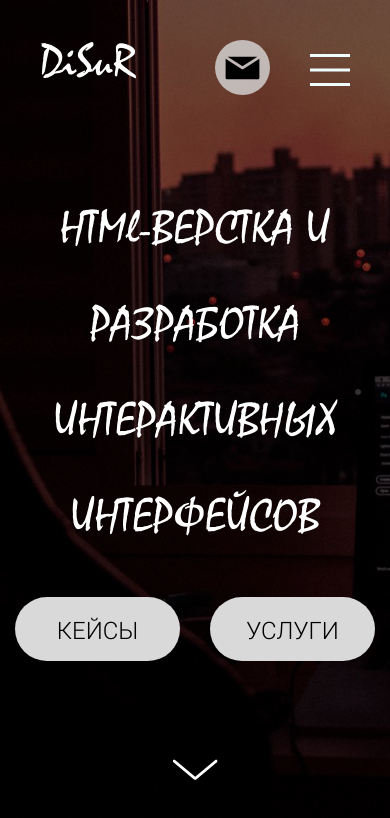
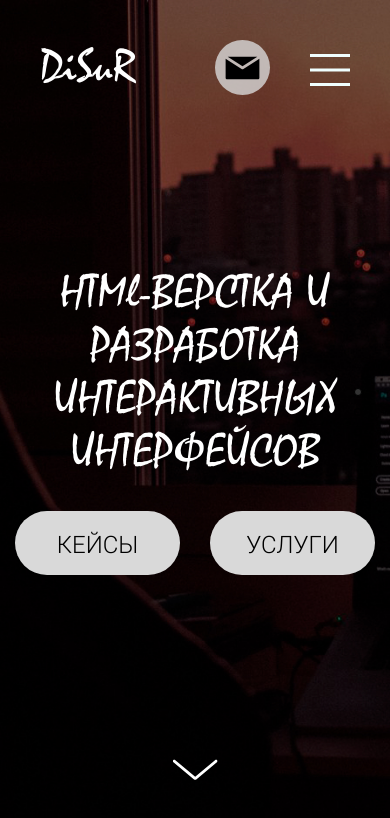
Before and after one commit to DisurIE/Disur, a plain HTML site: page index.html in a window 390 px wide. Drawn offline with nearby package versions, Linux system fonts and the light colour scheme.

Commit message:
Add files via upload

```diff
--- a/css/style.css
+++ b/css/style.css
@@ -255,6 +255,12 @@ table {
   }
 }
 
+@media (max-width: 491.98px) {
+  .header__logo {
+    padding-top: 5px;
+  }
+}
+
 .menu {
   position: fixed;
   right: -360px;
@@ -402,7 +408,7 @@ table {
   display: block;
   font-weight: 400;
   font-size: 96px;
-  line-height: 96px;
+  line-height: 1.1;
   text-align: center;
   color: #FFFFFF;
 }
```
